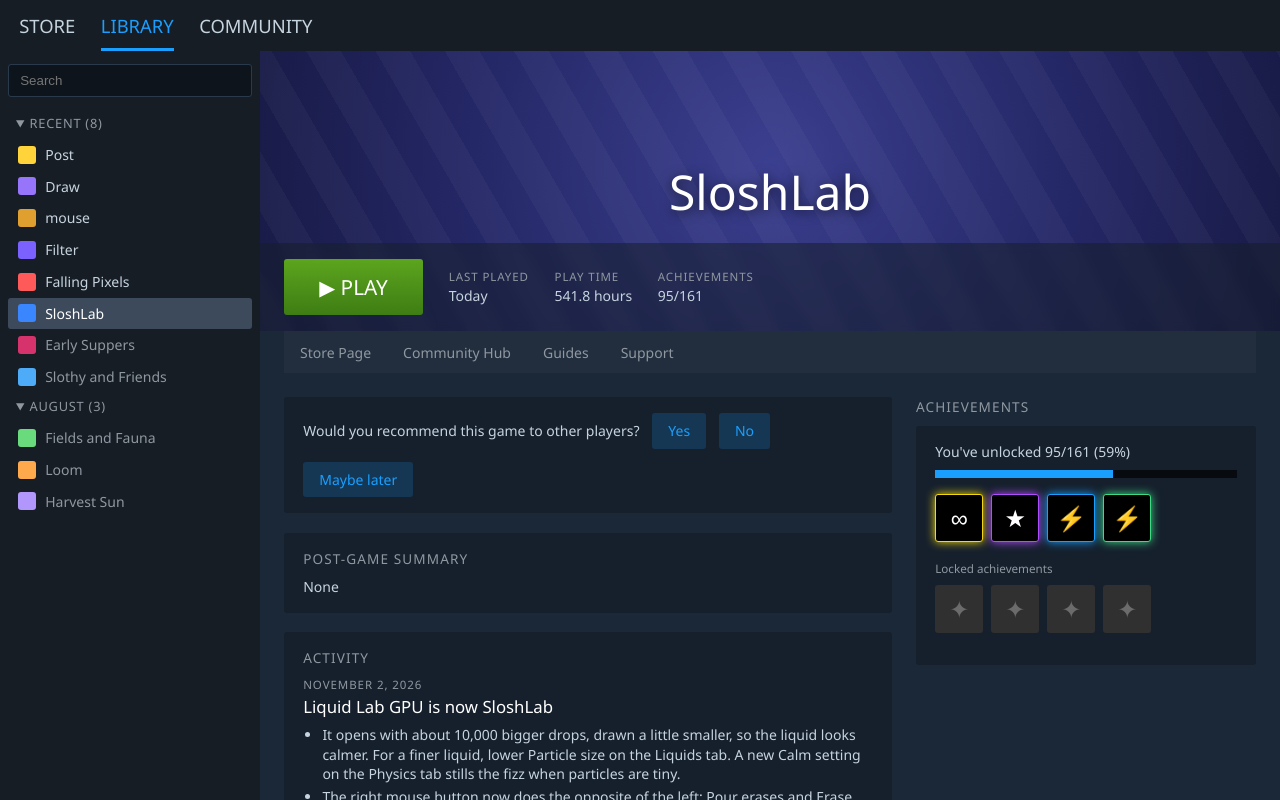
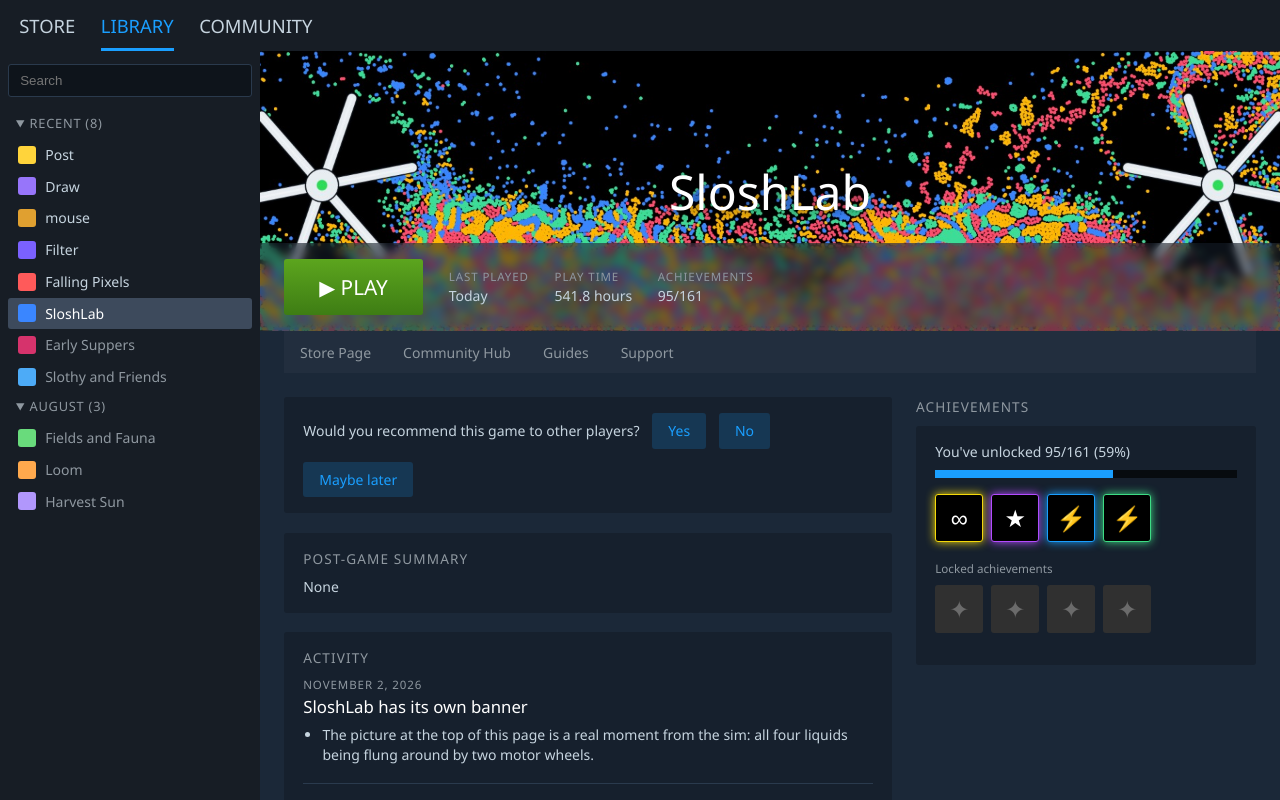
Before and after one commit to BrMuster/sweetiez-website, a plain HTML site: page index.html in a window 1280 px wide. Both pictures are taken after a click on the item "SloshLab". Drawn offline with Linux system fonts and the light colour scheme.

Commit message:
Add SloshLab banner to the home page
Co-Authored-By: Claude Opus 5.5 <noreply@anthropic.com>

```diff
--- a/index.html
+++ b/index.html
@@ -60,6 +60,8 @@
 
   /* Falling Pixels banner: a screenshot of the game itself (the title is poured out of water over sand). The <h1> stays in the page for screen readers and Edit mode, just hidden. */
   .hero.logo { background: #0a0a0e url("falling-pixels-hero.png") center 30% / cover no-repeat; background-blend-mode: normal; }
+  /* SloshLab banner: a frame from the sim itself (four liquids and two motor wheels). The title stays visible on top of it. */
+  .hero.slosh { background: #0e141b url("sloshlab-hero.jpg") center / cover no-repeat; background-blend-mode: normal; }
   /* Filter banner: a drawn spectrum (three filter curves, spec lines, the half-max bracket and the title), same treatment as the Falling Pixels one. */
   .hero.plotbg { background: #0e141b url("plot-hero.jpg") center top / cover no-repeat; background-blend-mode: normal;
                  height: clamp(280px, calc((100vw - 690px) * .2917), 440px); }   /* tall enough to show the whole picture, without shrinking the width */
@@ -210,6 +212,8 @@ function randomStats() {
   // ---- UPDATE LOG: add a new post at the TOP of a game's list whenever you change it ----
   const UPDATES = {
     "sloshlab.html": [
+      { date: "November 2, 2026", title: "SloshLab has its own banner", notes: [
+        "The picture at the top of this page is a real moment from the sim: all four liquids being flung around by two motor wheels." ] },
       { date: "November 2, 2026", title: "Liquid Lab GPU is now SloshLab", notes: [
         "It opens with about 10,000 bigger drops, drawn a little smaller, so the liquid looks calmer. For a finer liquid, lower Particle size on the Liquids tab. A new Calm setting on the Physics tab stills the fizz when particles are tiny.",
         "The right mouse button now does the opposite of the left: Pour erases and Erase pours, Attract and Repel swap, and Swirl stirs the other way.",
@@ -452,6 +456,7 @@ function randomStats() {
     const page = li.dataset.page;                     // e.g. data-page="board/" in the HTML
     document.querySelector(".hero").classList.toggle("logo", page === "sand.html");   // Falling Pixels gets its logo banner
     document.querySelector(".hero").classList.toggle("plotbg", page === "plot.html"); // Filter gets its spectrum banner
+    document.querySelector(".hero").classList.toggle("slosh", page === "sloshlab.html"); // SloshLab gets a picture from the sim
     renderUpdates(page);
     if (page) { play.href = page; play.classList.remove("off"); play.removeAttribute("aria-disabled"); }
     else      { play.removeAttribute("href"); play.classList.add("off"); play.setAttribute("aria-disabled", "true"); }
```
Also changed, not shown: sloshlab-hero.jpg (added).
